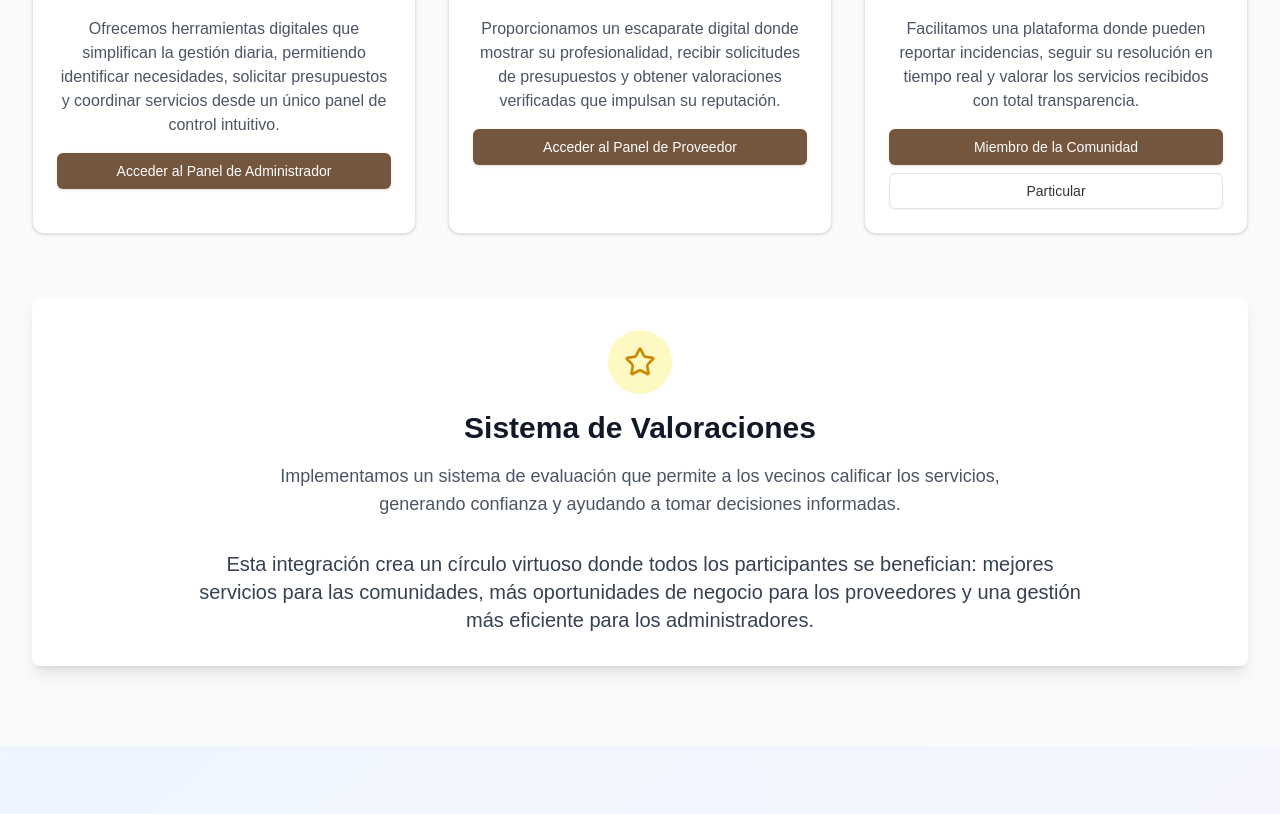
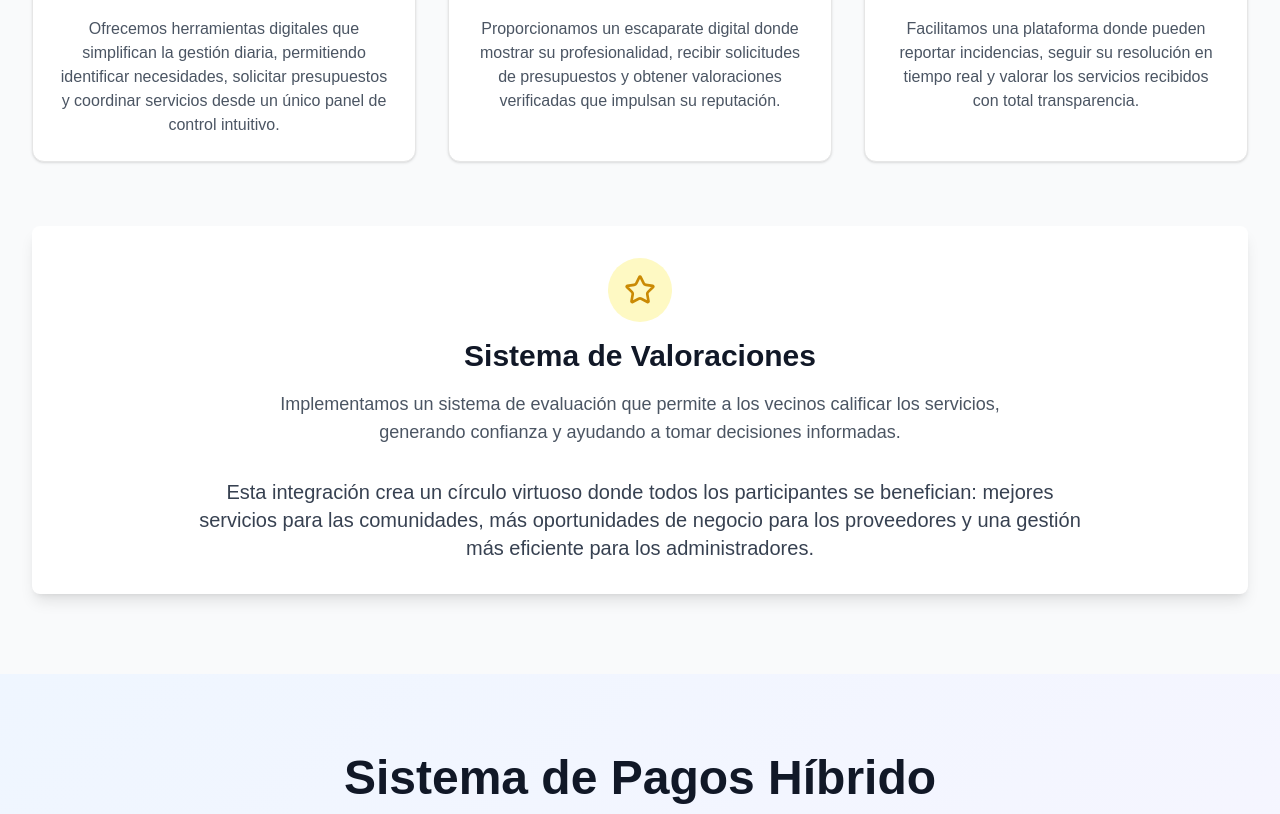
Before and after one commit to Hubit85/HubitApp, a Next.js app: page / in a window 1280 px wide. Shown: the part 2500-3314 px from the top of the page. Built offline with nearby package versions, Linux system fonts and the light colour scheme.

Commit message:
refactor(homepage): Remove direct access buttons from info cards

```diff
--- a/src/pages/index.tsx
+++ b/src/pages/index.tsx
@@ -138,14 +138,9 @@ export default function Home() {
                     </CardTitle>
                   </CardHeader>
                   <CardContent>
-                    <p className="text-gray-600 text-center mb-4">
+                    <p className="text-gray-600 text-center">
                       {t("forAdministratorsText")}
                     </p>
-                    <div className="text-center">
-                      <Button asChild className="w-full">
-                        <Link href="/administrador-fincas">{t("accessAdministratorPanel")}</Link>
-                      </Button>
-                    </div>
                   </CardContent>
                 </Card>
 
@@ -160,14 +155,9 @@ export default function Home() {
                     </CardTitle>
                   </CardHeader>
                   <CardContent>
-                    <p className="text-gray-600 text-center mb-4">
+                    <p className="text-gray-600 text-center">
                       {t("forServiceCompaniesText")}
                     </p>
-                    <div className="text-center">
-                      <Button asChild className="w-full">
-                        <Link href="/service-provider">{t("accessProviderPanel")}</Link>
-                      </Button>
-                    </div>
                   </CardContent>
                 </Card>
 
@@ -182,17 +172,9 @@ export default function Home() {
                     </CardTitle>
                   </CardHeader>
                   <CardContent>
-                    <p className="text-gray-600 text-center mb-4">
+                    <p className="text-gray-600 text-center">
                       {t("forNeighborsText")}
                     </p>
-                    <div className="space-y-2">
-                      <Button asChild className="w-full">
-                        <Link href="/property-selection?userType=community">{t("communityMemberLink")}</Link>
-                      </Button>
-                      <Button asChild variant="outline" className="w-full">
-                        <Link href="/property-selection?userType=particular">{t("particularLink")}</Link>
-                      </Button>
-                    </div>
                   </CardContent>
                 </Card>
               </div>
```
